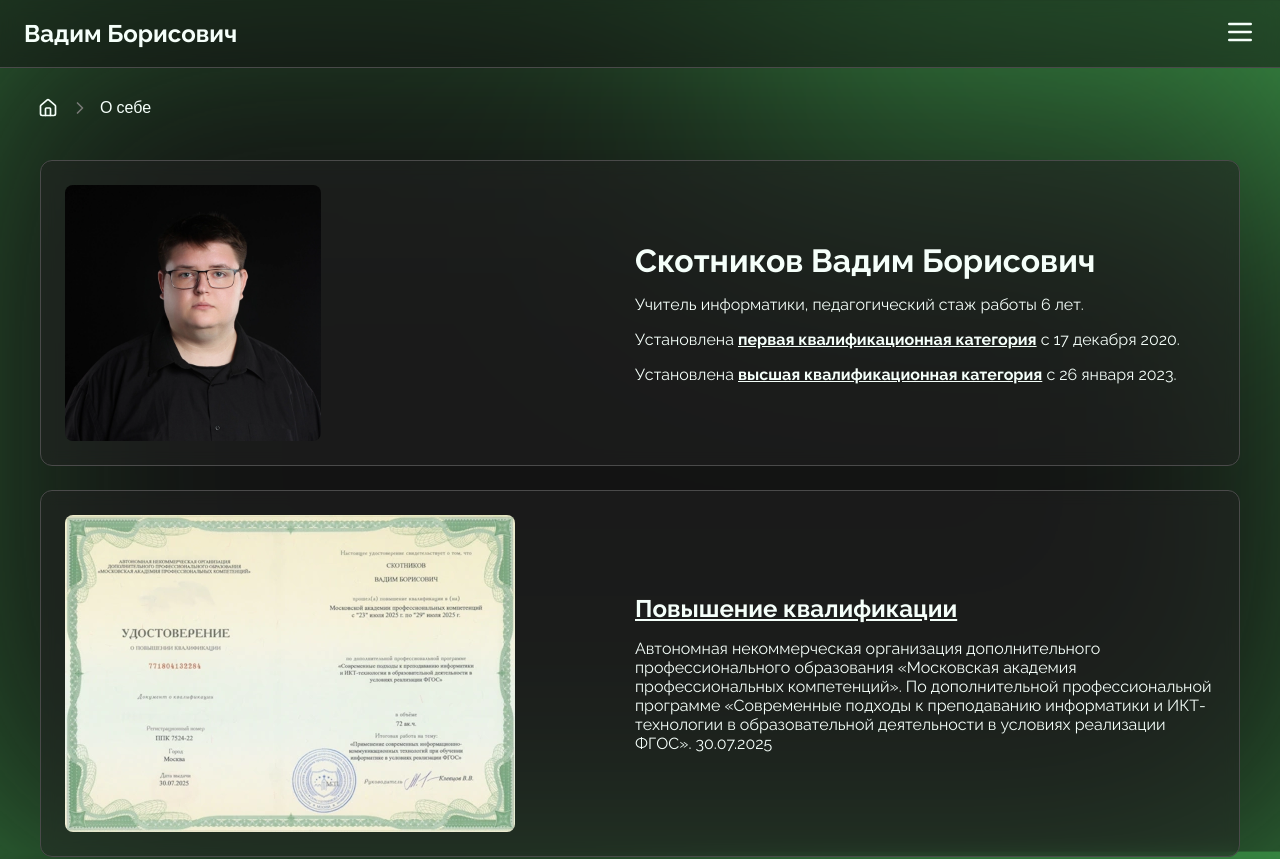
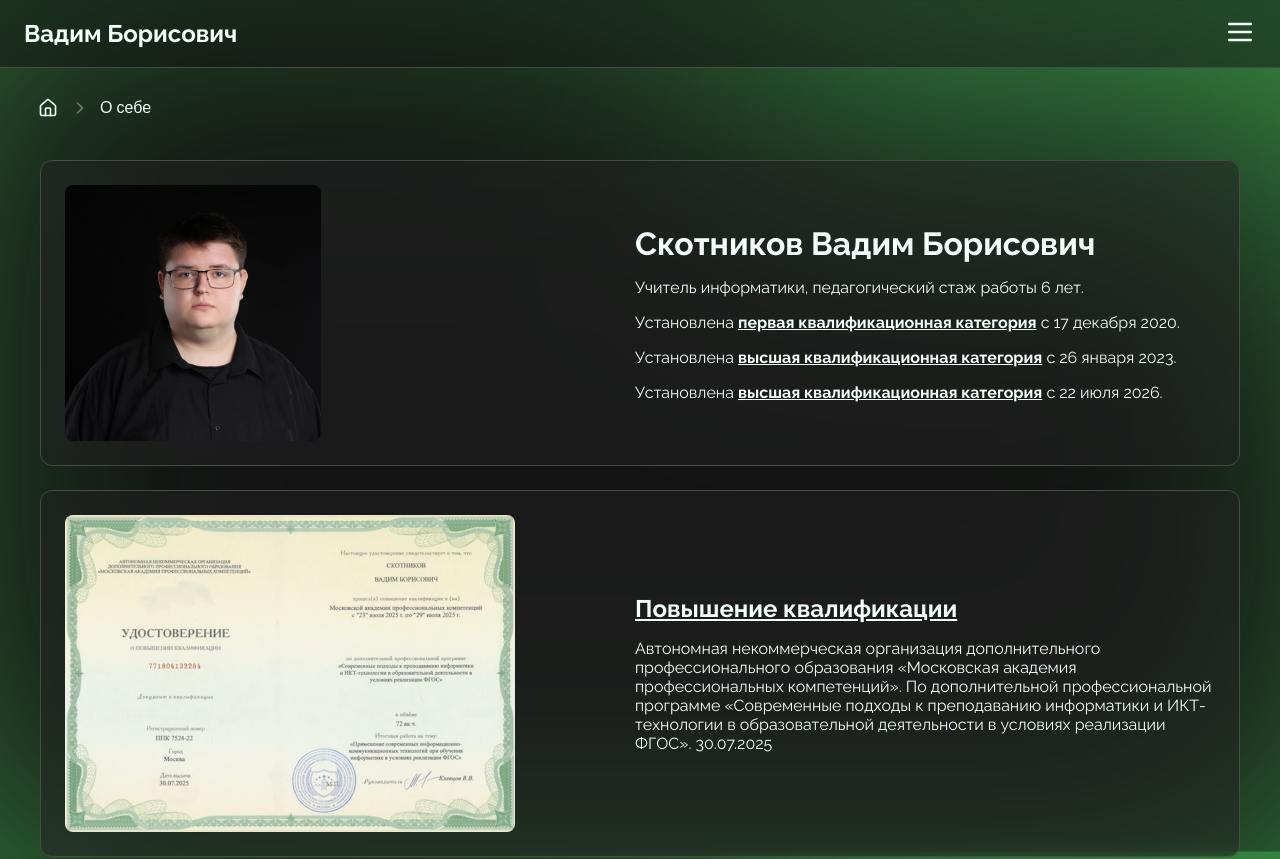
Before and after one commit to svbinf-ru/svbinf.ru, a Next.js app: page /about in a window 1280 px wide. Shown: the top 859 px of the page. Built offline with nearby package versions, Linux system fonts and the light colour scheme.

Commit message:
Update page.tsx

```diff
--- a/app/about/page.tsx
+++ b/app/about/page.tsx
@@ -74,6 +74,16 @@ export default function About() {
                         </Link>{' '}
                         с 26 января 2023.
                     </p>
+                    <p>
+                        Установлена{' '}
+                        <Link
+                            href="/doc/об-установлении-высшей-квалификационной-категории 2.pdf"
+                            target="_blank"
+                        >
+                            <b>высшая квалификационная категория</b>
+                        </Link>{' '}
+                        с 22 июля 2026.
+                    </p>
                 </Card>
                 <GridTwoColumnsLarge>
                     {education.map((e, i) => (
```
